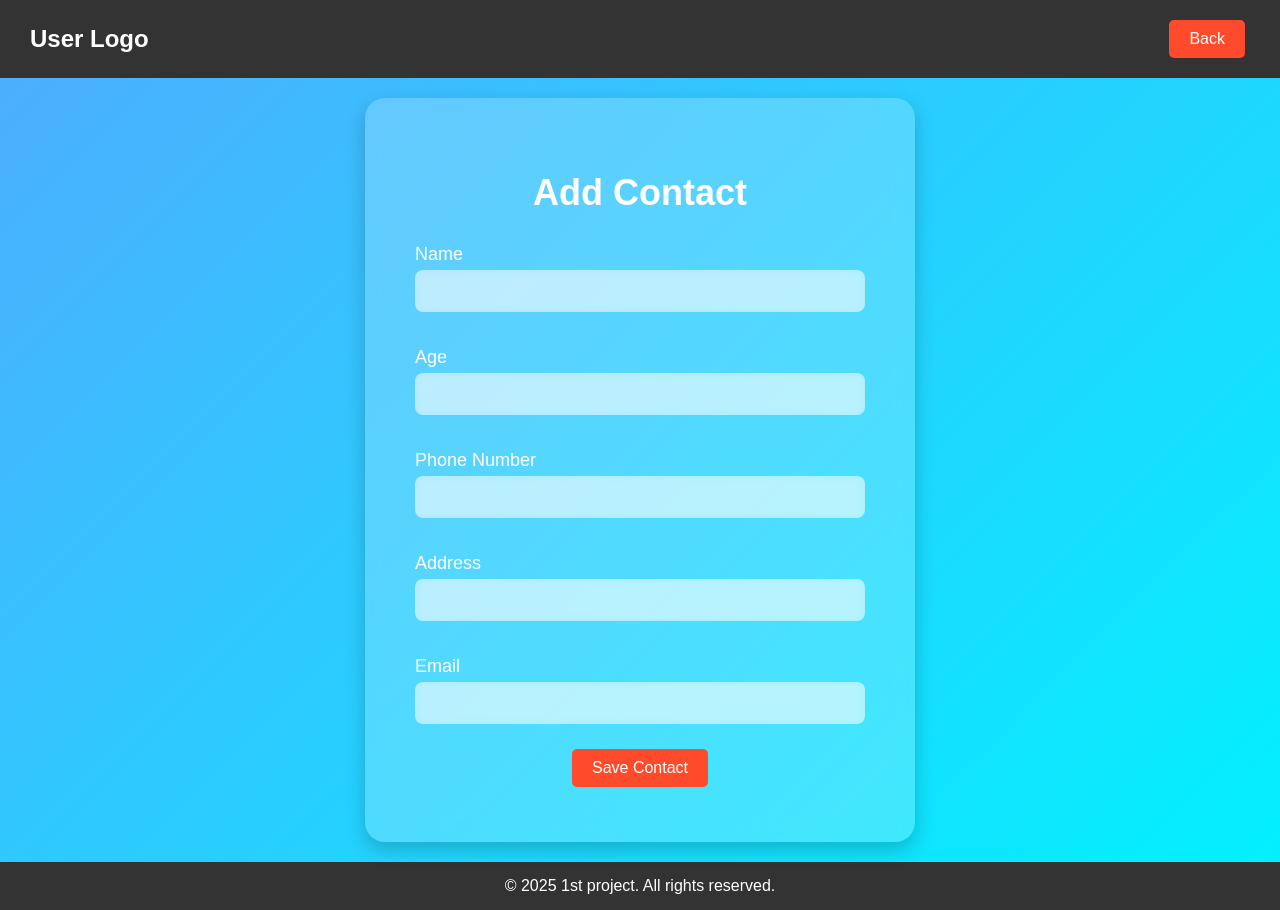
After one commit to bikrampandey/UsersApp, a Flask app: page /add_contact in a window 1280 px wide. The commit adds this page. Run offline with Flask 3, Linux system fonts and the light colour scheme; the visitor is signed in with stand-in values (Sample User, id 1).

Commit message:
added the contact system and edit contact change user profile

```diff
--- a/app.py
+++ b/app.py
@@ -1,7 +1,7 @@
 from flask import Flask, render_template, redirect, url_for, request, flash, session, jsonify
 from flask_sqlalchemy import SQLAlchemy
 from flask_migrate import Migrate
-from models import db, User
+from models import db, User, Contact
 from werkzeug.utils import secure_filename
 import os
 
@@ -10,12 +10,12 @@ app.config['SECRET_KEY'] = 'your_secret_key'
 app.config['SQLALCHEMY_DATABASE_URI'] = 'postgresql://postgres:1234@localhost:5432/sample_users_db'
 app.config['SQLALCHEMY_TRACK_MODIFICATIONS'] = False
 
+# Print template directory for debugging
+print("Template directory:", os.path.join(os.path.dirname(__file__), 'templates'))
 
-#Database migration settings
+# Database migration settings
 db.init_app(app)
 migrate = Migrate(app, db)
-
-
 
 @app.route('/', methods=['GET', 'POST'])
 def login():
@@ -39,7 +39,6 @@ def login():
 
     return render_template('login.html')
 
-
 @app.route('/login-by-ajax', methods=['POST', 'GET'])
 def login_by_ajax():
     if request.method == 'POST':
@@ -57,9 +56,6 @@ def login_by_ajax():
 
     return render_template('login.html')
 
-
-
-
 @app.route('/signup', methods=['GET', 'POST'])
 def signup():
     if request.method == 'POST':
@@ -70,12 +66,9 @@ def signup():
         email = request.form['email']
         password = request.form['password']
 
-
-
         existing_user = User.query.filter_by(email=email).first()
         if existing_user:
             return render_template('signup.html', error="Email already exists!")
-
 
         new_user = User(
             full_name=full_name,
@@ -107,12 +100,9 @@ def signup_user_by_ajax():
         email = request.form['email']
         password = request.form['password']
 
-
         existing_user = User.query.filter_by(email=email).first()
         if existing_user:
             return jsonify({'success': False, 'message': 'Email already in use, please try another email address.'})
-
-
 
         new_user = User(
             full_name=full_name,
@@ -121,7 +111,6 @@ def signup_user_by_ajax():
             age=age,
             address=address,
             phone=phone,
-
         )
 
         try:
@@ -134,14 +123,10 @@ def signup_user_by_ajax():
 
     return render_template('signup.html')
 
-
-
-
-
 @app.route('/home')
 def home():
     if 'user_id' not in session:
-        flash('Please login .', 'error')
+        flash('Please login.', 'error')
         return redirect(url_for('login'))
 
     user = User.query.get(session['user_id'])
@@ -156,38 +141,37 @@ def view_users_list():
     if 'user_id' not in session:
         return redirect(url_for('login'))
 
-    users = User.query.all()
-    return render_template('view_users_list.html', users=users)
+    contacts = Contact.query.filter_by(user_id=session['user_id']).all()
+    print(f"Contacts fetched: {[contact.name for contact in contacts]}")
+    return render_template('view_users_list.html', users=contacts)
 
-
-@app.route('/edit_user/<int:user_id>', methods=['GET', 'POST'])
-def edit_user(user_id):
+@app.route('/edit_contact/<int:contact_id>', methods=['GET', 'POST'])
+def edit_contact(contact_id):
     if 'user_id' not in session:
         if request.method == 'POST':
             return jsonify({'success': False, 'message': 'Please login first'})
         return redirect(url_for('login'))
 
-    user = User.query.get(user_id)
-    if not user:
+    contact = Contact.query.get(contact_id)
+    if not contact or contact.user_id != session['user_id']:
         if request.method == 'POST':
-            return jsonify({'success': False, 'message': 'User not found'})
+            return jsonify({'success': False, 'message': 'Contact not found or unauthorized'})
         return redirect(url_for('view_users_list'))
 
     if request.method == 'GET':
-        return render_template('edit_user.html', user=user)
+        return render_template('edit_user.html', contact=contact)
     elif request.method == 'POST':
         try:
-            user.full_name = request.form['name']
-            user.age = int(request.form['age'])
-            user.phone = request.form['phone']
-            user.address = request.form['address']
-            user.email = request.form['email']
+            contact.name = request.form['name']
+            contact.age = int(request.form['age'])
+            contact.phone = request.form['phone']
+            contact.address = request.form['address']
+            contact.email = request.form['email']
             db.session.commit()
-            return jsonify({'success': True, 'message': 'User updated successfully'})
+            return jsonify({'success': True, 'message': 'Contact updated successfully'})
         except Exception as e:
             db.session.rollback()
             return jsonify({'success': False, 'message': f'Error: {str(e)}'})
-
 
 @app.route('/change_password', methods=['GET', 'POST'])
 def change_password():
@@ -210,19 +194,19 @@ def change_password():
             db.session.rollback()
             return jsonify({'success': False, 'message': f'Error: {str(e)}'})
 
-@app.route('/delete_user/<int:user_id>', methods=['POST','GET'])
-def delete_user(user_id):
+@app.route('/delete_contact/<int:contact_id>', methods=['POST', 'GET'])
+def delete_contact(contact_id):
     if 'user_id' not in session:
         return jsonify({'success': False, 'message': 'Please login'})
 
-    user = User.query.get(user_id)
-    if not user:
-        return jsonify({'success': False, 'message': 'User not found'})
+    contact = Contact.query.get(contact_id)
+    if not contact or contact.user_id != session['user_id']:
+        return jsonify({'success': False, 'message': 'Contact not found or unauthorized'})
 
     try:
-        db.session.delete(user)
+        db.session.delete(contact)
         db.session.commit()
-        return jsonify({'success': True, 'message': 'User deleted successfully'})
+        return jsonify({'success': True, 'message': 'Contact deleted successfully'})
     except Exception as e:
         db.session.rollback()
         return jsonify({'success': False, 'message': f'Error: {str(e)}'})
@@ -232,19 +216,60 @@ def delete_confirm(user_id):
     if 'user_id' not in session:
         return redirect(url_for('login'))
 
-    user = User.query.get(user_id)
-    if not user:
+    contact = Contact.query.get(user_id)
+    if not contact or contact.user_id != session['user_id']:
         return redirect(url_for('view_users_list'))
 
+    print(f"Rendering delete_confirm.html for contact ID: {user_id}")
+    return render_template('delete_confirm.html', user=contact)
 
-    print(f"Rendering delete_confirm.html for user ID: {user_id}")
-    return render_template('delete_confirm.html', user=user)
+@app.route('/add_contact', methods=['GET', 'POST'])
+def add_contact():
+    print("Entering /add_contact")
+    if 'user_id' not in session:
+        print("No session user_id, redirecting to login")
+        return jsonify({'success': False, 'redirect': url_for('login')})
+
+    if request.method == 'POST':
+        print("Received POST request to /add_contact")
+        try:
+            full_name = request.form['name']
+            age = int(request.form['age'])
+            phone = request.form['phone']
+            address = request.form['address']
+            email = request.form['email']
+            print(f"Form data: name={full_name}, age={age}, phone={phone}, address={address}, email={email}")
+
+            existing_contact = Contact.query.filter_by(email=email).first()
+            if existing_contact:
+                print(f"Email {email} already exists in contacts")
+                return jsonify({'success': False, 'message': 'Email already exists in contacts!'})
+
+            new_contact = Contact(
+                name=full_name,
+                age=age,
+                phone=phone,
+                address=address,
+                email=email,
+                user_id=session['user_id']
+            )
+
+            db.session.add(new_contact)
+            db.session.commit()
+            print(f"Added contact: {new_contact.name}, ID: {new_contact.id}")
+            return jsonify({'success': True, 'redirect': url_for('view_users_list')})
+        except Exception as e:
+            db.session.rollback()
+            print(f"Error adding contact: {str(e)}")
+            return jsonify({'success': False, 'message': f'Error: {str(e)}'})
+
+    print("Rendering add_contact.html")
+    return render_template('add_contact.html')
 
 @app.route('/logout')
 def logout():
     session.clear()
     return redirect(url_for('login'))
 
-
 if __name__ == '__main__':
     app.run(debug=True, port=5002)
--- a/static/css/styles.css
+++ b/static/css/styles.css
@@ -163,7 +163,7 @@ td {
     margin-top: 20px;
 }
 
-.signup-btn, .login-btn, .back-btn, .home-btn, .logout-btn, .save-btn, .change-btn, .view-users-btn, .change-password-btn, .edit-btn, .delete-btn {
+.signup-btn, .login-btn, .back-btn, .home-btn, .logout-btn, .save-btn, .change-btn, .view-users-btn, .change-password-btn, .edit-btn, .delete-btn, .contact-btn {
     background: #ff4b2b;
     color: white;
     border: none;
@@ -174,7 +174,7 @@ td {
     font-size: 16px;
 }
 
-.signup-btn:hover, .login-btn:hover, .back-btn:hover, .home-btn:hover, .logout-btn:hover, .save-btn:hover, .change-btn:hover, .view-users-btn:hover, .change-password-btn:hover, .edit-btn:hover, .delete-btn:hover {
+.signup-btn:hover, .login-btn:hover, .back-btn:hover, .home-btn:hover, .logout-btn:hover, .save-btn:hover, .change-btn:hover, .view-users-btn:hover, .change-password-btn:hover, .edit-btn:hover, .delete-btn:hover, .contact-btn:hover {
     background: #ff6a4d;
 }
 
--- /dev/null
+++ b/templates/add_contact.html
@@ -0,0 +1,79 @@
+<!DOCTYPE html>
+<html lang="en">
+<head>
+    <meta charset="UTF-8">
+    <meta name="viewport" content="width=device-width, initial-scale=1.0">
+    <title>Add Contact</title>
+    <link rel="stylesheet" href="{{ url_for('static', filename='css/styles.css') }}">
+    <script src="https://ajax.googleapis.com/ajax/libs/jquery/3.5.1/jquery.min.js"></script>
+</head>
+<body>
+    <nav class="navbar">
+        <div class="logo">User Logo</div>
+        <div class="nav-links">
+            <button class="back-btn" onclick="window.location.href='/view_users_list'">Back</button>
+        </div>
+    </nav>
+    <div class="container">
+        <div class="form-box">
+            <h1>Add Contact</h1>
+            <form id="addContactForm">
+                <label for="name">Name</label>
+                <input type="text" id="name" name="name" required>
+                <label for="age">Age</label>
+                <input type="number" id="age" name="age" required>
+                <label for="phone">Phone Number</label>
+                <input type="text" id="phone" name="phone" required>
+                <label for="address">Address</label>
+                <input type="text" id="address" name="address" required>
+                <label for="email">Email</label>
+                <input type="text" id="email" name="email" required>
+                <button type="submit" class="save-btn">Save Contact</button>
+            </form>
+        </div>
+    </div>
+    <footer class="footer">
+        © 2025 1st project. All rights reserved.
+    </footer>
+    <script>
+    $(document).ready(function() {
+        console.log('jQuery loaded');
+        $('#addContactForm').on('submit', function(e) {
+            e.preventDefault();
+            console.log('Form submitted');
+            const formData = {
+                name: $('#name').val(),
+                age: $('#age').val(),
+                phone: $('#phone').val(),
+                address: $('#address').val(),
+                email: $('#email').val()
+            };
+            console.log('Sending data:', formData);
+            $.ajax({
+                data: formData,
+                type: 'POST',
+                url: '/add_contact',
+                dataType: 'json',
+                success: function(data) {
+                    console.log('AJAX success:', data);
+                    if (data.success) {
+                        sessionStorage.setItem('contactAdded', 'true');
+                        console.log('Redirecting to:', data.redirect);
+                        window.location.href = data.redirect;  // Should redirect to /view_users_list
+                    } else if (data.redirect) {
+                        console.log('Redirecting to login:', data.redirect);
+                        window.location.href = data.redirect;  // Redirect to login if session expired
+                    } else {
+                        alert('Error: ' + data.message);  // Show error message to user
+                    }
+                },
+                error: function(xhr, status, error) {
+                    console.log('AJAX error:', status, error, xhr.responseText);
+                    alert('An error occurred while saving the contact.');
+                }
+            });
+        });
+    });
+    </script>
+</body>
+</html>
```
Also changed, not shown: migrations/versions/43a99433a013_added_contact_model.py (added, +38 -0 lines), models.py (+26 -1 lines), templates/delete_confirm.html (+10 -9 lines), templates/edit_user.html (+13 -13 lines), templates/view_users_list.html (+18 -13 lines).
